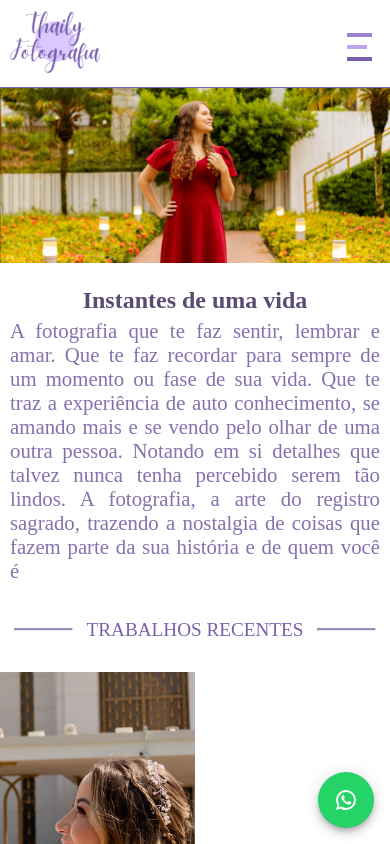
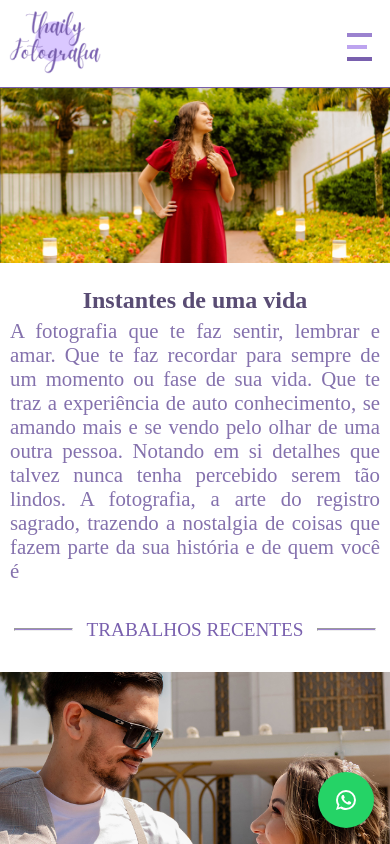
Before and after one commit to Sampai0z/thaily-fotografia, a React (Vite) app: page / in a window 390 px wide. Built offline with nearby package versions, Linux system fonts and the light colour scheme.

Commit message:
Corrigindo a correção

```diff
--- a/src/styles/components/SlideEnsaios.module.css
+++ b/src/styles/components/SlideEnsaios.module.css
@@ -178,8 +178,6 @@ img {
     height: auto;
     padding: 0rem 0rem;
     margin: auto;
-    margin-left: 50%;
-    transform: translateX(-50%);
     overflow: hidden;
   }
   .slider {
```
